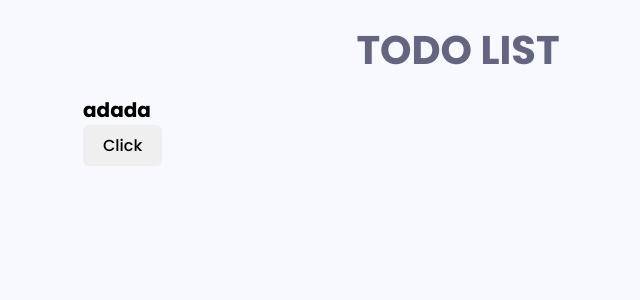
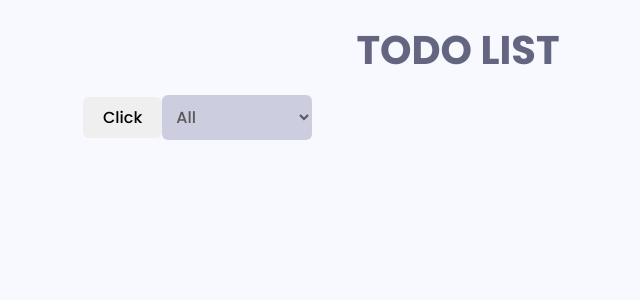
Before and after one commit to Hamza405/Todo-Web-App, a React (Create React App) app: page / in a window 1280 px wide. Shown: the top 300 px of the page, without its empty margins (182-822 px from the left). Built offline with nearby package versions, Linux system fonts and the light colour scheme.

Commit message:
seleted button

```diff
--- a/src/components/AppHeader.jsx
+++ b/src/components/AppHeader.jsx
@@ -1,11 +1,17 @@
 import React from "react";
+import style from "../styles/modules/";
 import Button from "./Button";
+import SelectButton from "./SelectButton";
 
 const AppHeader = () => {
   return (
     <div>
-      <h1>adada</h1>
       <Button>Click</Button>
+      <SelectButton>
+        <option value="all">All</option>
+        <option value="inCompleted">In Completed</option>
+        <option value="completed">Completed</option>
+      </SelectButton>
     </div>
   );
 };
--- /dev/null
+++ b/src/components/SelectButton.jsx
@@ -0,0 +1,16 @@
+import React from "react";
+import style from "../styles/modules/button.module.scss";
+import { getStyleClasses } from "../utils/getStyleClasses";
+
+const SelectButton = ({ children, ...rest }) => {
+  return (
+    <select
+      className={getStyleClasses([style.button, style.button__select])}
+      {...rest}
+    >
+      {children}
+    </select>
+  );
+};
+
+export default SelectButton;
```
